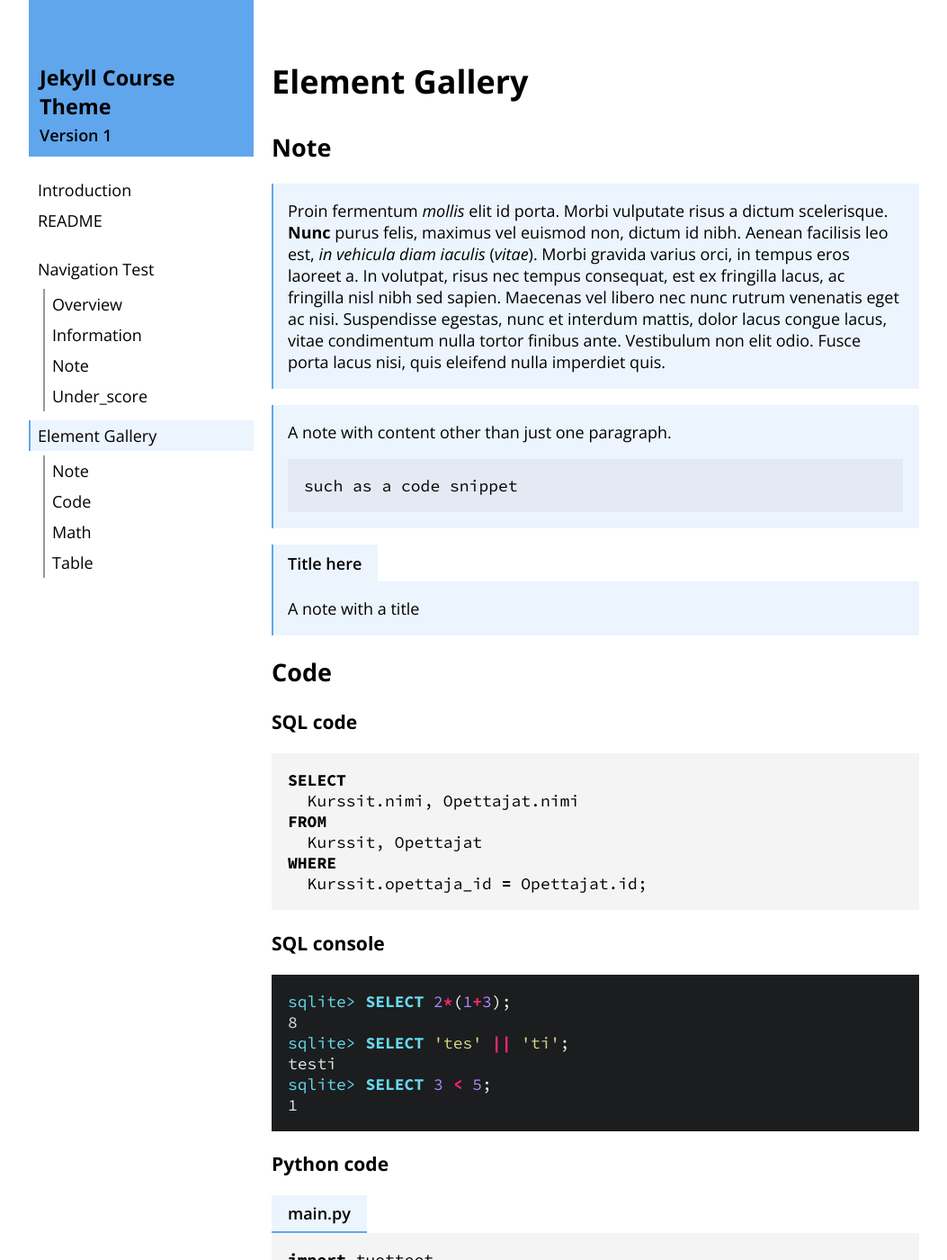
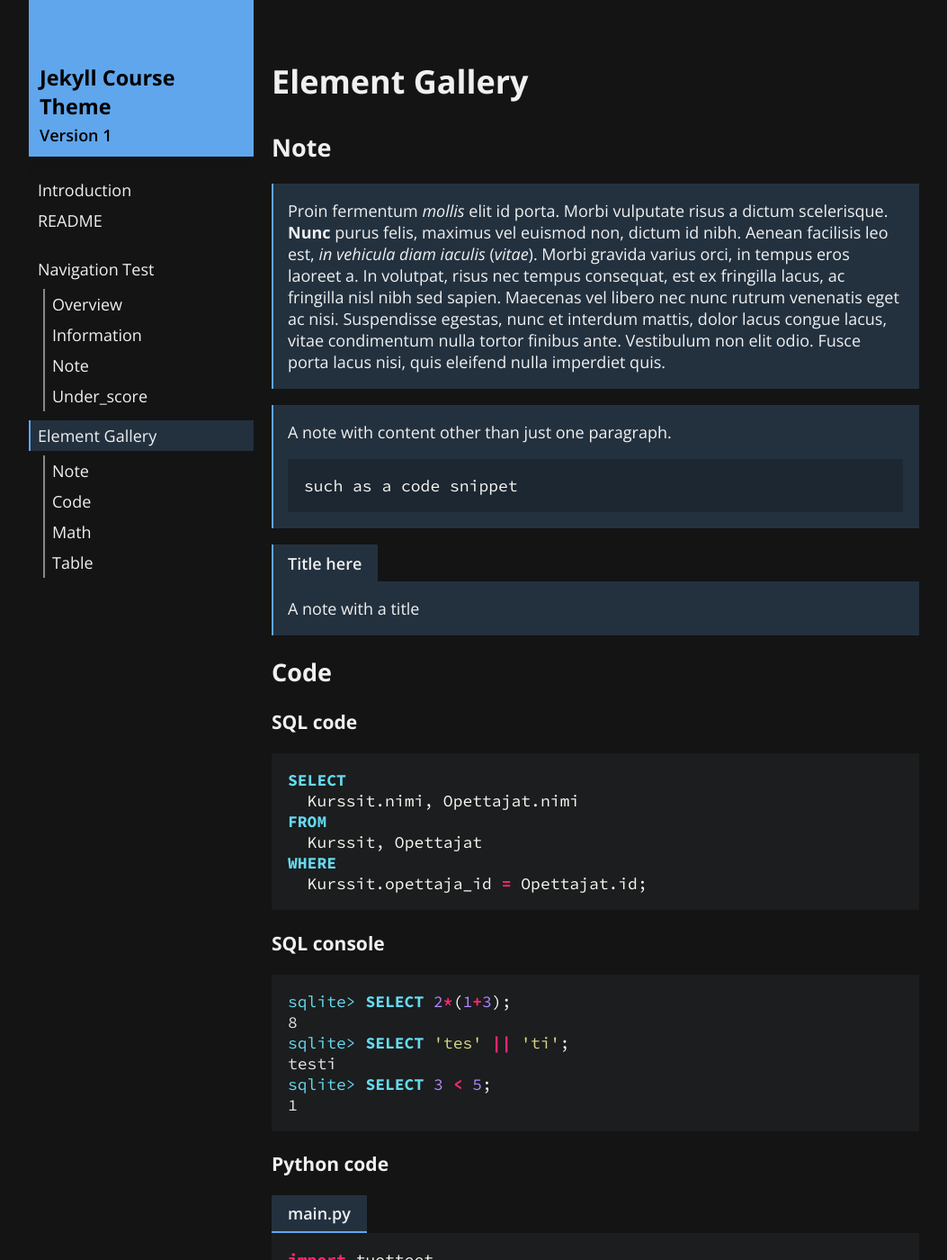
Before and after one commit to ollpu/jekyll-course-theme, a Jekyll site: the page built from _material/02-gallery.md, in a window 1280 px wide and 1400 px high. Shown: the whole window at 90% size, without its empty margins (113-1166 px from the left). Built offline with Jekyll 4.4.1, drawn with Linux system fonts in a browser that asks for light colours.

Commit message:
Theme switcher button

```diff
--- a/_layouts/base.html
+++ b/_layouts/base.html
@@ -12,6 +12,14 @@
     <link rel="stylesheet" href="{{ "/assets/css/fonts.css" | relative_url }}">
     <link rel="stylesheet" href="{{ "/assets/css/style.css" | relative_url }}">
     <script>
+      let activeTheme = localStorage.getItem("theme");
+      if (activeTheme === null) {
+        activeTheme = window.matchMedia("(prefers-color-scheme: dark)") ? "dark" : "light";
+      }
+      document.documentElement.classList.toggle(
+        "dark-theme",
+        activeTheme === "dark"
+      );
       const hideOtherSectionMenus = {{ site.hide_other_section_menus | to_integer }};
     </script>
     <script src="{{ "/assets/js/navigation.js" | relative_url }}"></script>
@@ -31,14 +39,27 @@
       </svg>
     </button>
     <div class="side" id="side">
-      <a class="header" href="{{ "/" | relative_url }}">
-        <header>
+      <header>
+        <button class="theme" id="theme" title="Theme">
+          <svg viewBox="0 0 10 10" width="25" height="25">
+            <circle cx="5" cy="5" r="2.4"></circle>
+            <circle cx="5" cy="1" r="0.8"></circle>
+            <circle cx="9" cy="5" r="0.8"></circle>
+            <circle cx="5" cy="9" r="0.8"></circle>
+            <circle cx="1" cy="5" r="0.8"></circle>
+            <circle cx="2.17" cy="2.17" r="0.8"></circle>
+            <circle cx="7.83" cy="2.17" r="0.8"></circle>
+            <circle cx="2.17" cy="7.83" r="0.8"></circle>
+            <circle cx="7.83" cy="7.83" r="0.8"></circle>
+          </svg>
+        </button>
+        <a class="header" href="{{ "/" | relative_url }}">
           <h1>{{ site.title }}</h1>
           {%- if site.subtitle -%}
             <h2>{{ site.subtitle }}</h2>
           {%- endif -%}
-        </header>
-      </a>
+        </a>
+      </header>
       <nav>
         {% comment %}
         TODO: Stable sort by "order" key (or at least preserve order of nils)
--- a/_sass/course-theme/_colors.scss
+++ b/_sass/course-theme/_colors.scss
@@ -20,11 +20,7 @@
   --table-title-bg-color: #f4f4f4;
 }
 
-// Ensure that unwanted applications of these rules are seen in light mode as well
-:link, :visited, :link:active, :visited:active { color: revert; }
-
-@media (prefers-color-scheme: dark) {
-  :root {
+:root.dark-theme {
   --bg-color: #141414;
   --text-color: #f0f0f0;
   --shadow-color: #{rgba(black, 50%)};
@@ -46,6 +42,7 @@
   --table-title-bg-color: #333;
 }
 
+.dark-theme {
   :link { color: #5eaafb; }
   :visited { color: #c986f7; }
   :link:active, :visited:active { color: #de36ec; }
--- a/_sass/course-theme/_content.scss
+++ b/_sass/course-theme/_content.scss
@@ -143,10 +143,8 @@ code.highlighter-rouge {
   }
 
   @include rouge-highlight-theme-github;
-}
 
-@media (prefers-color-scheme: dark) {
-  .highlight {
+  .dark-theme & {
     @include rouge-highlight-theme-molokai;
   }
 }
--- a/_sass/course-theme/_main.scss
+++ b/_sass/course-theme/_main.scss
@@ -41,7 +41,7 @@ body {
     position: fixed;
     z-index: 3;
     top: 0;
-    height: calc(100vh - #{$top-bar-height});
+    height: 100vh;
     max-height: none;
     left: -100%;
     width: 100%;
@@ -51,7 +51,7 @@ body {
     visibility: hidden;
 
     background-color: var(--bg-color);
-    border-top: $top-bar-height solid $theme-col;
+    //border-top: $top-bar-height solid $theme-col;
     @include normal-shadow;
 
     transition: left ease-in, visibility;
@@ -65,6 +65,52 @@ body {
   }
 }
 
+.theme {
+  position: absolute;
+  z-index: 3;
+  top: 0;
+  right: 0;
+  width: $top-bar-height - 10px;
+  height: $top-bar-height - 10px;
+
+  margin: 0;
+  padding: 0;
+  border: 0;
+
+  display: flex;
+  align-items: center;
+  justify-content: center;
+  background: none;
+
+  visibility: hidden;
+  opacity: 0;
+  transition: visibility, opacity;
+  transition-duration: $theme-button-appear-duration;
+
+  &:hover, header:hover & {
+    opacity: 1;
+    visibility: visible;
+  }
+
+  @include breakpoint-lt-menu {
+    top: 5px;
+    right: 5px;
+
+    opacity: 1;
+    visibility: visible;
+  }
+
+  svg {
+    fill: rgba(black, 25%);
+  }
+  &:hover svg {
+    fill: rgba(black, 40%);
+  }
+  &:active svg {
+    fill: rgba(black, 60%);
+  }
+}
+
 header {
   position: relative;
   z-index: 2;
@@ -75,6 +121,18 @@ header {
 
   background-color: $theme-col;
 
+  @include breakpoint-lt-menu {
+    padding: $top-bar-height $menu-padding $side-padding;
+  }
+}
+
+a.header {
+  color: black !important;
+  text-decoration: none;
+  &:hover {
+    text-decoration: underline;
+  }
+
   > h1 {
     margin: 0;
     font-size: 1.3rem;
@@ -83,18 +141,6 @@ header {
     margin: 4px 0 0;
     font-size: 1rem;
     font-weight: 600;
-  }
-
-  @include breakpoint-lt-menu {
-    padding: 0 $menu-padding $side-padding;
-  }
-}
-
-a.header {
-  color: black;
-  text-decoration: none;
-  &:hover {
-    text-decoration: underline;
   }
 }
 
--- a/_sass/course-theme/_params.scss
+++ b/_sass/course-theme/_params.scss
@@ -12,5 +12,6 @@ $side-padding: 12px;
 $menu-width: 300px;
 $menu-padding: 20px;
 
+$theme-button-appear-duration: 200ms;
 $awning-appear-duration: 200ms;
 $menu-opening-duration: 200ms;
--- a/assets/js/navigation.js
+++ b/assets/js/navigation.js
@@ -4,6 +4,32 @@ function menu(open) {
   if (open) updateScroll();
   document.body.classList.toggle("opened", open);
   document.getElementById("menu").setAttribute("aria-expanded", open);
+}
+
+let themeChannel;
+if (window.BroadcastChannel) {
+  themeChannel = new BroadcastChannel("theme");
+}
+
+function applyTheme(newTheme) {
+  activeTheme = newTheme;
+  document.documentElement.classList.toggle(
+    "dark-theme",
+    activeTheme === "dark"
+  );
+}
+
+function toggleTheme(newTheme) {
+  if (newTheme === undefined) newTheme = activeTheme == "dark" ? "light" : "dark";
+  applyTheme(newTheme);
+  localStorage.setItem("theme", newTheme);
+  if (themeChannel) {
+    themeChannel.postMessage(newTheme);
+  }
+}
+
+if (themeChannel) {
+  themeChannel.onmessage = (event) => applyTheme(localStorage.getItem("theme"));
 }
 
 let articles = {};
@@ -152,6 +178,8 @@ addEventListener("DOMContentLoaded", () => {
   document.getElementById("menu").addEventListener("click", () => menu());
   document.getElementById("menu-background").addEventListener("click", () => menu(false));
 
+  document.getElementById("theme").addEventListener("click", () => toggleTheme());
+
   addEventListener("scroll", () => {
     if (inhibited) {
       inhibitUpdateScroll();
```
Lines whose indentation alone changed are shown as unchanged.
